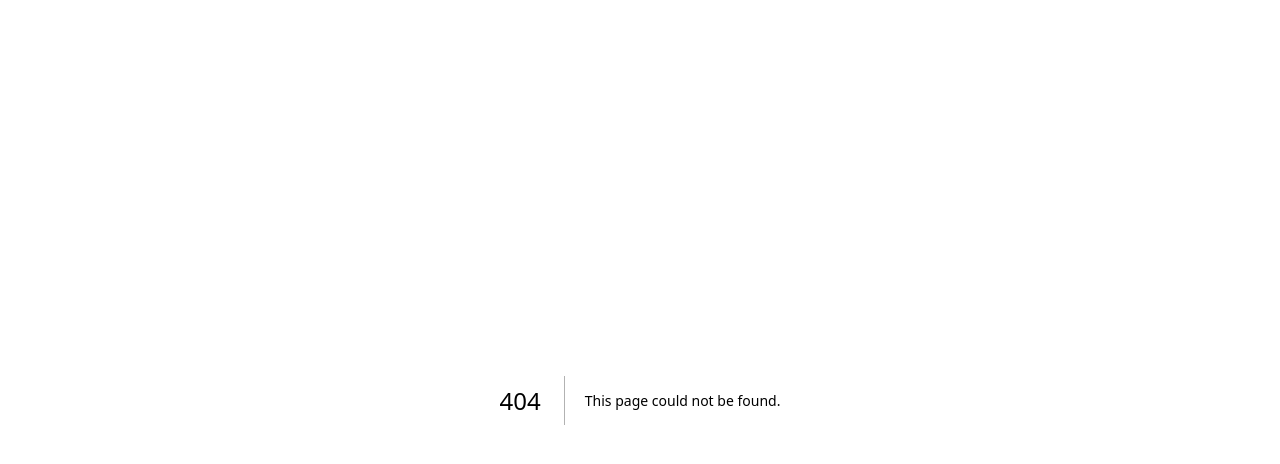
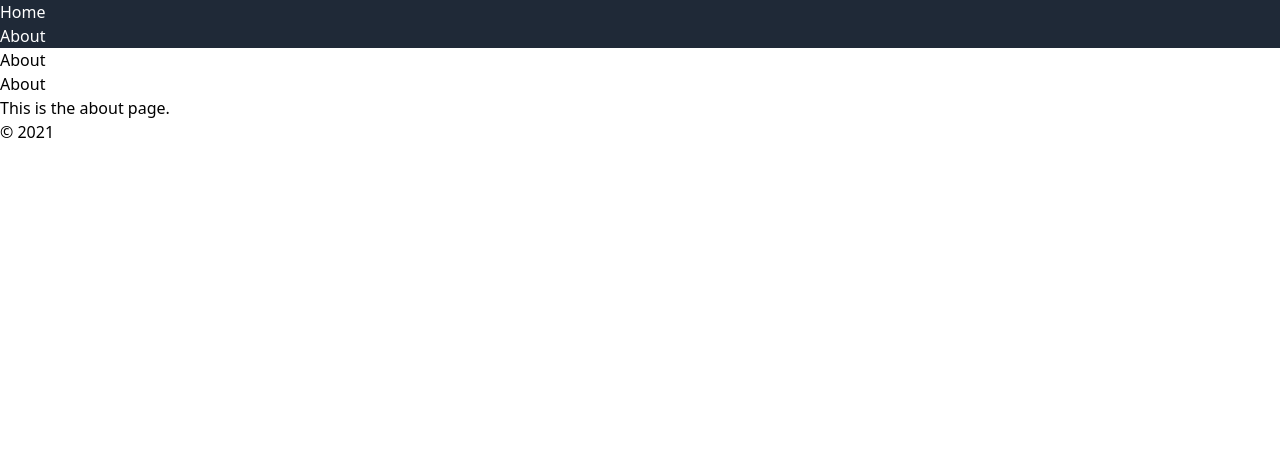
Before and after one commit to thiagodsd/dszero-landing-page, a Next.js app: page /about in a window 1280 px wide. Before the commit this address had no page. Shown: the top 464 px of the page. Built offline with nearby package versions, Linux system fonts and the light colour scheme.

Commit message:
Refactor layout and add about page components

```diff
--- /dev/null
+++ b/app/about/layout.jsx
@@ -0,0 +1,10 @@
+import React from 'react';
+
+const AboutLayout = ({ children }) => (
+    <section>
+        <h1>About</h1>
+        {children}
+    </section>
+);
+
+export default AboutLayout;
--- /dev/null
+++ b/app/about/page.jsx
@@ -0,0 +1,10 @@
+import React from 'react';
+
+const AboutPage = () => (
+    <div>
+        <h1>About</h1>
+        <p>This is the about page.</p>
+    </div>
+);
+
+export default AboutPage;
--- a/app/layout.jsx
+++ b/app/layout.jsx
@@ -21,7 +21,24 @@ export default function RootLayout({ children }) {
     return (
         <html lang="en">
             <body className={`${geistSans.variable} ${geistMono.variable} antialiased`}>
-                {children}
+                <header className="bg-gray-800 text-white">
+                    <nav>
+                        <ul>
+                            <li>
+                                <a href="/">Home</a>
+                            </li>
+                            <li>
+                                <a href="/about">About</a>
+                            </li>
+                        </ul>
+                    </nav>
+                </header>
+                <main>
+                    {children}
+                </main>
+                <footer>
+                    <p>&copy; 2021</p>
+                </footer>
             </body>
         </html>
     );
```
